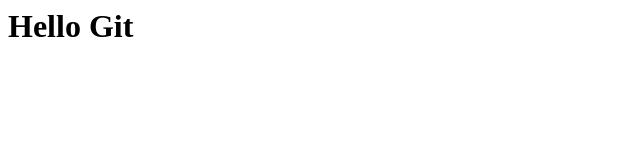
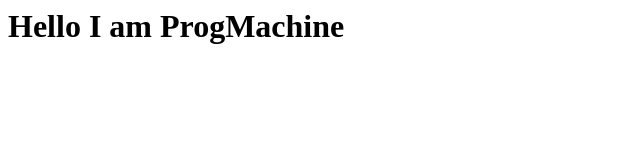
Before and after one commit to onlywannadance/GitStudy, a plain HTML site: page index.html in a window 1280 px wide. Shown: the whole page, without its empty margins (0-640 px from the left). Drawn offline with Linux system fonts and the light colour scheme.

Commit message:
Wrong commit

```diff
--- a/index.html
+++ b/index.html
@@ -1 +1 @@
-<h1>Hello Git </h1>
+<h1>Hello I am ProgMachine </h1>
```
Also changed, not shown: test.txt.
